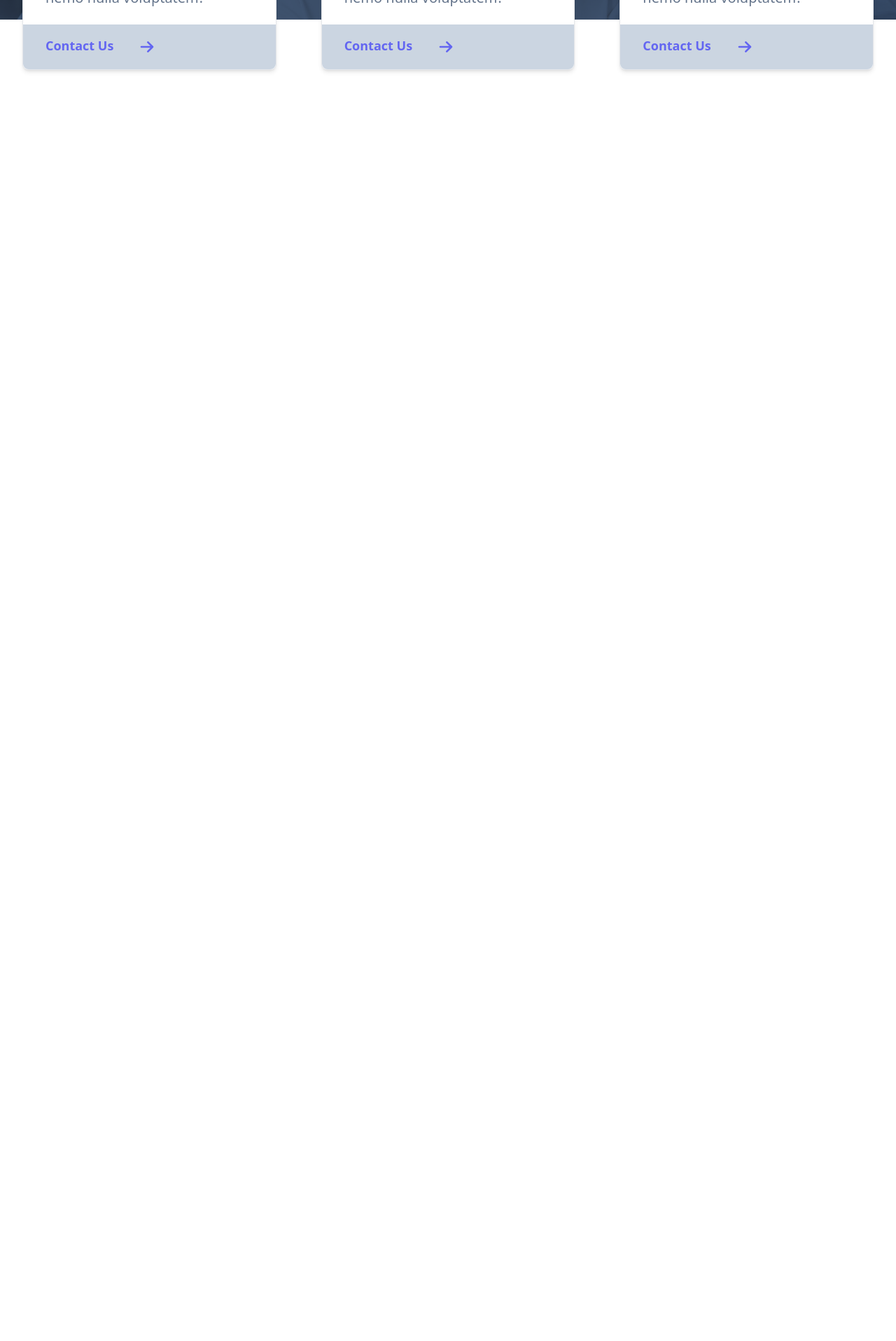
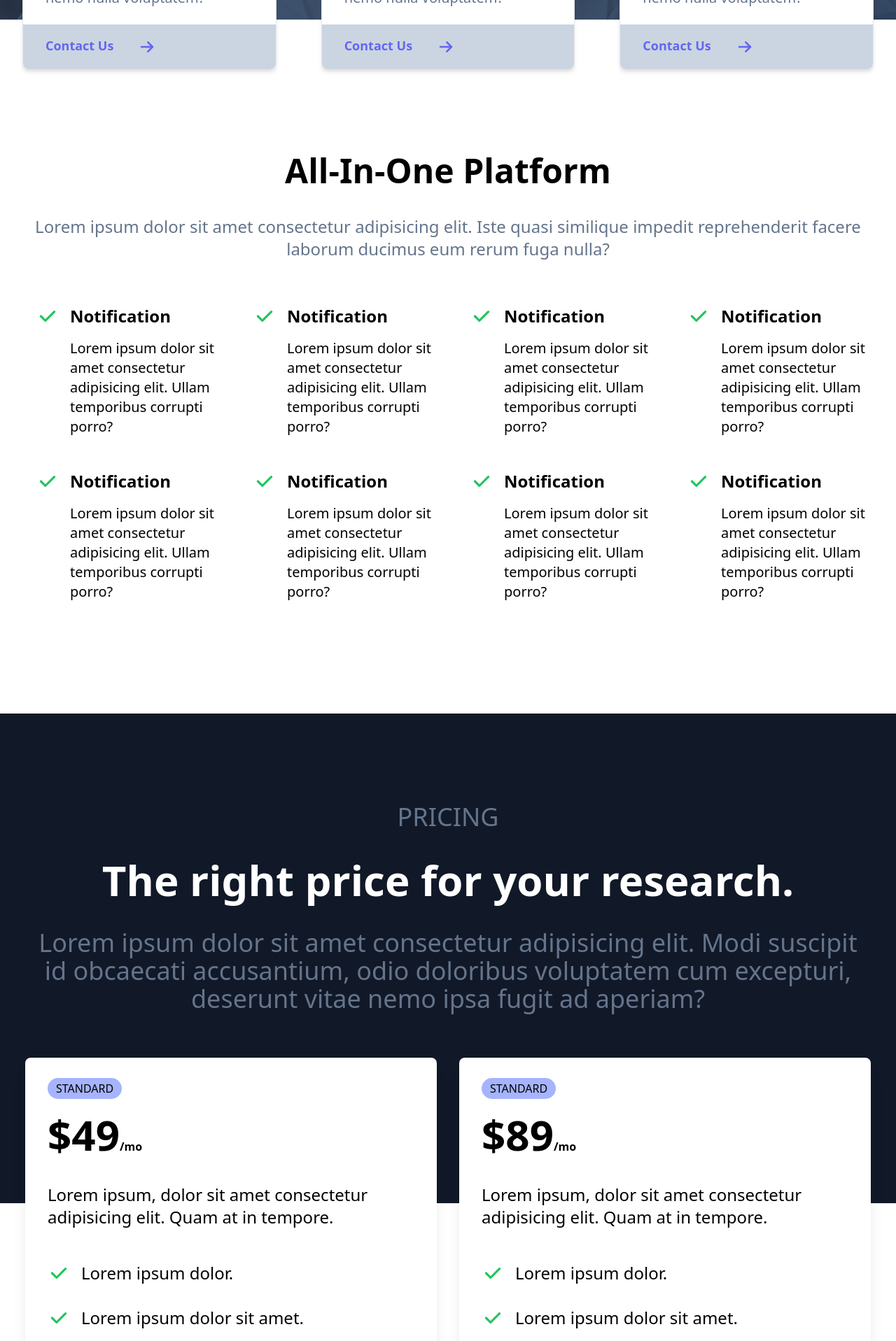
Before and after one commit to jehangir147/Cloud-app, a React (Create React App) app: page / in a window 1280 px wide. Shown: the part 2086-4003 px from the top of the page at 70% size. Before the commit the page ends 2214 px from the top, so only its background shows below. Built offline with nearby package versions, Linux system fonts and the light colour scheme.

Commit message:
implemented AllInOne & Pricing sections

```diff
--- a/src/App.js
+++ b/src/App.js
@@ -1,6 +1,8 @@
 import About from "./components/About";
+import AllInOne from "./components/AllInOne";
 import Hero from "./components/Hero";
 import Navbar from "./components/Navbar";
+import Pricing from "./components/Pricing";
 import Support from "./components/Support";
 
 function App() {
@@ -10,6 +12,8 @@ function App() {
       <Hero />
       <About />
       <Support />
+      <AllInOne />
+      <Pricing />
     </>
   );
 }
--- /dev/null
+++ b/src/components/AllInOne.jsx
@@ -0,0 +1,119 @@
+import React from "react";
+import { CheckIcon } from "@heroicons/react/solid";
+
+const AllInOne = () => {
+  return (
+    <div className=" w-full my-20">
+      <div className=" max-w-[1240px] px-4 mx-auto">
+        <div className=" text-center">
+          <h1 className=" text-5xl font-bold py-10">All-In-One Platform</h1>
+          <p className=" text-2xl text-slate-500">
+            Lorem ipsum dolor sit amet consectetur adipisicing elit. Iste quasi
+            similique impedit reprehenderit facere laborum ducimus eum rerum
+            fuga nulla?
+          </p>
+        </div>
+        <div className=" grid md:grid-cols-2 lg:grid-cols-4 py-16 gap-x-8 gap-y-8">
+          <div className=" flex">
+            <div>
+              <CheckIcon className=" text-green-500 w-8 mx-4" />
+            </div>
+            <div>
+              <h4 className=" text-2xl font-bold">Notification</h4>
+              <p className=" text-xl py-4">
+                Lorem ipsum dolor sit amet consectetur adipisicing elit. Ullam
+                temporibus corrupti porro?
+              </p>
+            </div>
+          </div>
+          <div className=" flex">
+            <div>
+              <CheckIcon className=" text-green-500 w-8 mx-4" />
+            </div>
+            <div>
+              <h4 className=" text-2xl font-bold">Notification</h4>
+              <p className=" text-xl py-4">
+                Lorem ipsum dolor sit amet consectetur adipisicing elit. Ullam
+                temporibus corrupti porro?
+              </p>
+            </div>
+          </div>
+          <div className=" flex">
+            <div>
+              <CheckIcon className=" text-green-500 w-8 mx-4" />
+            </div>
+            <div>
+              <h4 className=" text-2xl font-bold">Notification</h4>
+              <p className=" text-xl py-4">
+                Lorem ipsum dolor sit amet consectetur adipisicing elit. Ullam
+                temporibus corrupti porro?
+              </p>
+            </div>
+          </div>
+          <div className=" flex">
+            <div>
+              <CheckIcon className=" text-green-500 w-8 mx-4" />
+            </div>
+            <div>
+              <h4 className=" text-2xl font-bold">Notification</h4>
+              <p className=" text-xl py-4">
+                Lorem ipsum dolor sit amet consectetur adipisicing elit. Ullam
+                temporibus corrupti porro?
+              </p>
+            </div>
+          </div>
+          <div className=" flex">
+            <div>
+              <CheckIcon className=" text-green-500 w-8 mx-4" />
+            </div>
+            <div>
+              <h4 className=" text-2xl font-bold">Notification</h4>
+              <p className=" text-xl py-4">
+                Lorem ipsum dolor sit amet consectetur adipisicing elit. Ullam
+                temporibus corrupti porro?
+              </p>
+            </div>
+          </div>
+          <div className=" flex">
+            <div>
+              <CheckIcon className=" text-green-500 w-8 mx-4" />
+            </div>
+            <div>
+              <h4 className=" text-2xl font-bold">Notification</h4>
+              <p className=" text-xl py-4">
+                Lorem ipsum dolor sit amet consectetur adipisicing elit. Ullam
+                temporibus corrupti porro?
+              </p>
+            </div>
+          </div>
+          <div className=" flex">
+            <div>
+              <CheckIcon className=" text-green-500 w-8 mx-4" />
+            </div>
+            <div>
+              <h4 className=" text-2xl font-bold">Notification</h4>
+              <p className=" text-xl py-4">
+                Lorem ipsum dolor sit amet consectetur adipisicing elit. Ullam
+                temporibus corrupti porro?
+              </p>
+            </div>
+          </div>
+          <div className=" flex">
+            <div>
+              <CheckIcon className=" text-green-500 w-8 mx-4" />
+            </div>
+            <div>
+              <h4 className=" text-2xl font-bold">Notification</h4>
+              <p className=" text-xl py-4">
+                Lorem ipsum dolor sit amet consectetur adipisicing elit. Ullam
+                temporibus corrupti porro?
+              </p>
+            </div>
+          </div>
+        </div>
+      </div>
+    </div>
+  );
+};
+
+export default AllInOne;
--- /dev/null
+++ b/src/components/Pricing.jsx
@@ -0,0 +1,108 @@
+import React from "react";
+import { CheckIcon } from "@heroicons/react/solid";
+
+const Pricing = () => {
+  return (
+    <div className=" w-full mt-16">
+      <div className=" w-full h-[700px] bg-gray-900">
+        <div className=" max-w-[1240px] mx-auto px-4 py-16">
+          <div className=" text-center py-16">
+            <h2 className=" text-4xl text-slate-500 ">PRICING</h2>
+            <h1 className=" text-6xl font-bold text-white py-10">
+              The right price for your research.
+            </h1>
+            <p className=" text-4xl text-slate-500 ">
+              Lorem ipsum dolor sit amet consectetur adipisicing elit. Modi
+              suscipit id obcaecati accusantium, odio doloribus voluptatem cum
+              excepturi, deserunt vitae nemo ipsa fugit ad aperiam?
+            </p>
+          </div>
+          <div className=" grid lg:grid-cols-2 gap-8">
+            <div className=" bg-white border-gray-300 rounded-lg shadow-xl px-8">
+              <div className=" pt-8 pb-4">
+                <span className=" bg-indigo-300 rounded-2xl px-3 py-1">
+                  STANDARD
+                </span>
+                <div className=" font-bold flex items-baseline py-6">
+                  <h1 className=" text-6xl">$49</h1>
+                  <p className="">/mo</p>
+                </div>
+                <p className=" text-2xl py-4">
+                  Lorem ipsum, dolor sit amet consectetur adipisicing elit. Quam
+                  at in tempore.
+                </p>
+              </div>
+              <div>
+                <div className=" flex">
+                  <CheckIcon className=" text-green-500 w-8 mr-4" />
+                  <p className=" text-2xl py-4">Lorem ipsum dolor.</p>
+                </div>
+                <div className=" flex">
+                  <CheckIcon className=" text-green-500 w-8 mr-4" />
+                  <p className=" text-2xl py-4">Lorem ipsum dolor sit amet.</p>
+                </div>
+                <div className=" flex">
+                  <CheckIcon className=" text-green-500 w-8 mr-4" />
+                  <p className=" text-2xl py-4">Lorem ipsum dolor sit.</p>
+                </div>
+                <div className=" flex">
+                  <CheckIcon className=" text-green-500 w-8 mr-4" />
+                  <p className=" text-2xl py-4">Lorem ipsum dolor sit.</p>
+                </div>
+                <div className=" flex">
+                  <CheckIcon className=" text-green-500 w-8 mr-4" />
+                  <p className=" text-2xl py-4">Lorem ipsum dolor.</p>
+                </div>
+              </div>
+              <button className=" bg-gray-900 text-white text-2xl p-4 w-full mt-4 mb-14">
+                Get Started
+              </button>
+            </div>
+            <div className=" bg-white border-gray-300 rounded-lg shadow-xl px-8">
+              <div className=" pt-8 pb-4">
+                <span className=" bg-indigo-300 rounded-2xl px-3 py-1">
+                  STANDARD
+                </span>
+                <div className=" font-bold flex items-baseline py-6">
+                  <h1 className=" text-6xl">$89</h1>
+                  <p className="">/mo</p>
+                </div>
+                <p className=" text-2xl py-4">
+                  Lorem ipsum, dolor sit amet consectetur adipisicing elit. Quam
+                  at in tempore.
+                </p>
+              </div>
+              <div>
+                <div className=" flex">
+                  <CheckIcon className=" text-green-500 w-8 mr-4" />
+                  <p className=" text-2xl py-4">Lorem ipsum dolor.</p>
+                </div>
+                <div className=" flex">
+                  <CheckIcon className=" text-green-500 w-8 mr-4" />
+                  <p className=" text-2xl py-4">Lorem ipsum dolor sit amet.</p>
+                </div>
+                <div className=" flex">
+                  <CheckIcon className=" text-green-500 w-8 mr-4" />
+                  <p className=" text-2xl py-4">Lorem ipsum dolor sit.</p>
+                </div>
+                <div className=" flex">
+                  <CheckIcon className=" text-green-500 w-8 mr-4" />
+                  <p className=" text-2xl py-4">Lorem ipsum dolor sit.</p>
+                </div>
+                <div className=" flex">
+                  <CheckIcon className=" text-green-500 w-8 mr-4" />
+                  <p className=" text-2xl py-4">Lorem ipsum dolor.</p>
+                </div>
+              </div>
+              <button className=" bg-gray-900 text-white text-2xl p-4 w-full mt-4 mb-14">
+                Get Started
+              </button>
+            </div>
+          </div>
+        </div>
+      </div>
+    </div>
+  );
+};
+
+export default Pricing;
--- a/src/components/Support.jsx
+++ b/src/components/Support.jsx
@@ -5,7 +5,7 @@ import { ChipIcon, SupportIcon } from "@heroicons/react/solid";
 
 const Support = () => {
   return (
-    <div className="w-full h-screen mt-24">
+    <div className="w-full mt-24">
       <div className="w-full h-[700px]  bg-gray-800 absolute">
         <img
           className=" w-full h-full mix-blend-overlay"
```
